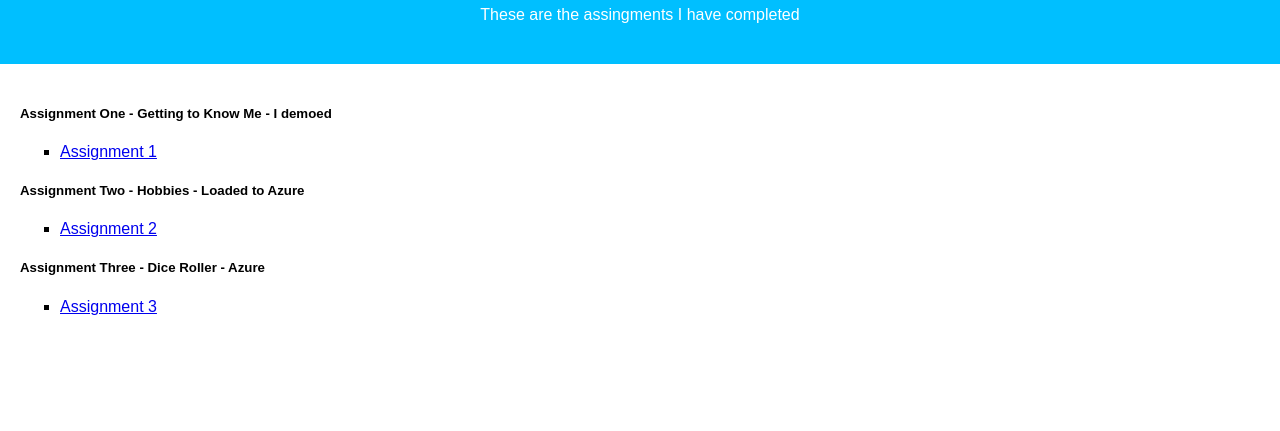
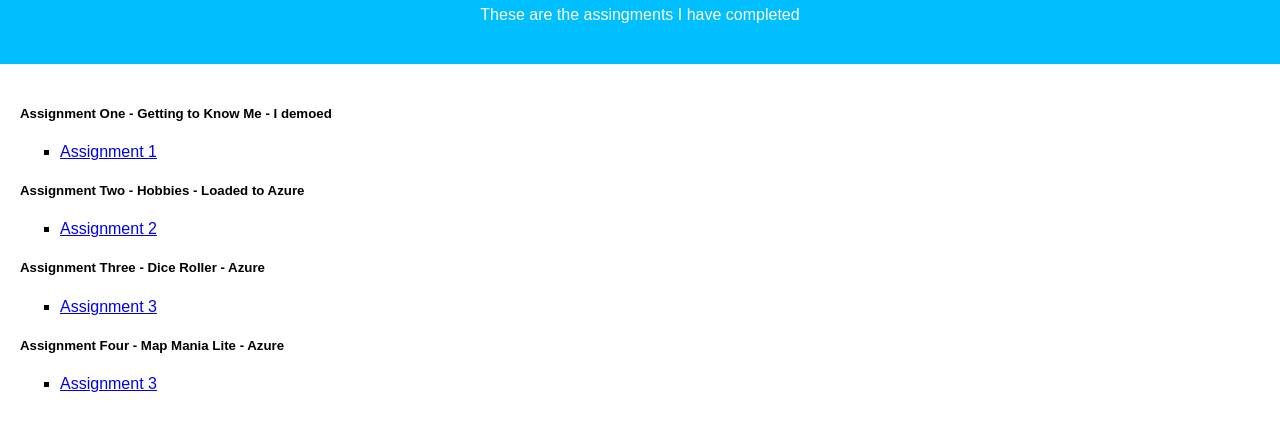
Before and after one commit to KurtDankovich/Dankovich-Assignments, a plain HTML site: page index.html in a window 1280 px wide. Shown: the part 117-548 px from the top of the page. Drawn offline with Linux system fonts and the light colour scheme.

Commit message:
Update index.html

```diff
--- a/index.html
+++ b/index.html
@@ -45,7 +45,12 @@
             <li><a href="dice.html">Assignment 3</a></li>
 
         </ul>
+     		<h5>Assignment Four - Map Mania Lite - Azure</h5>
+		<ul style="list-style-type:square">
 
+            <li><a href="map-mania-lite.html">Assignment 3</a></li>
+
+        </ul>
     </div>
     </div>
 
```
